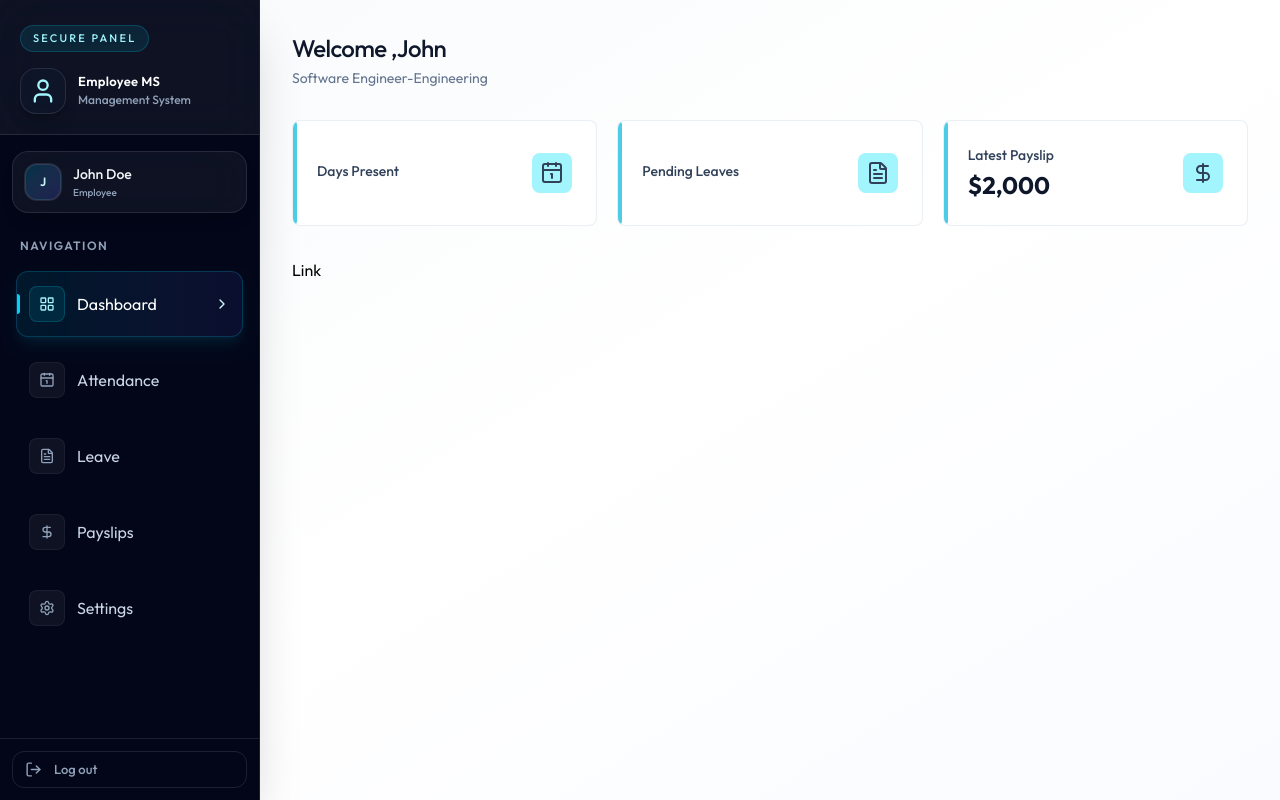
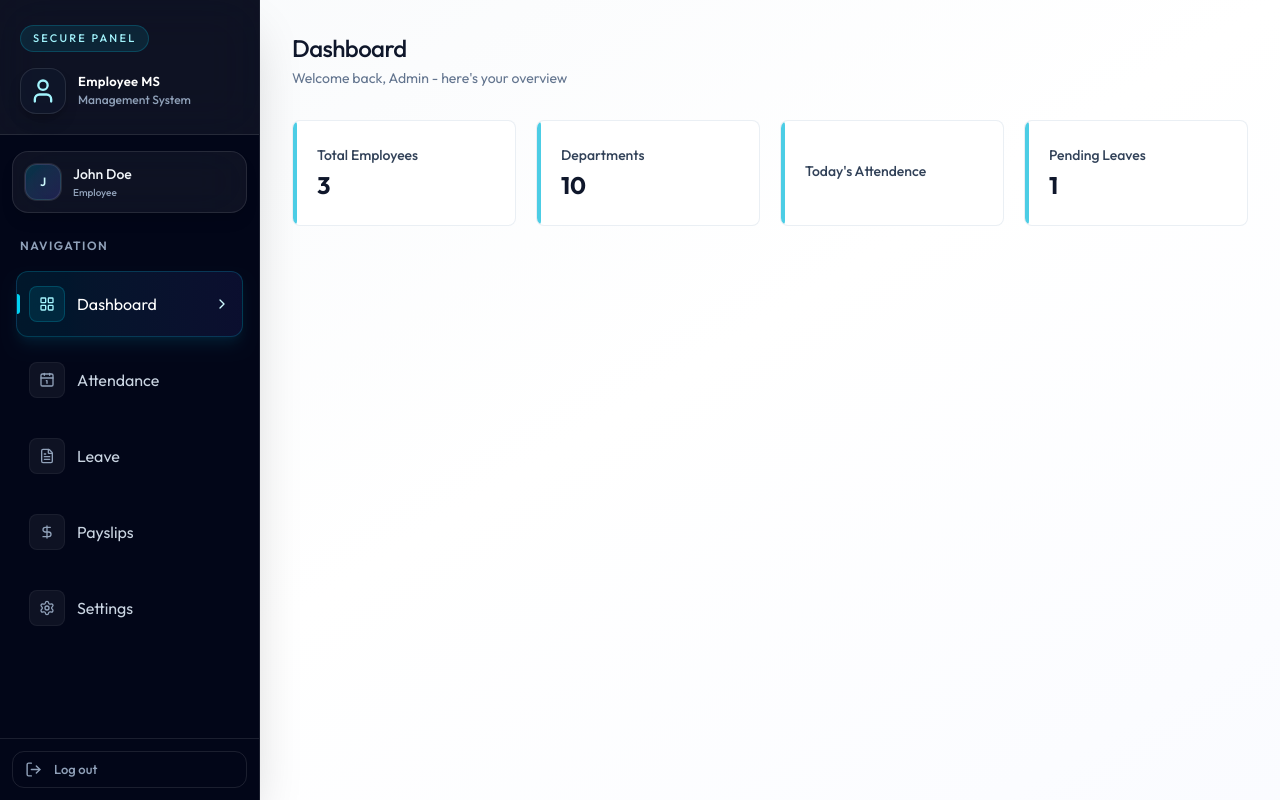
Before and after one commit to MayanthaS/Employee-Management-Systems, a React (Vite) app in the folder client/: page /dashboard in a window 1280 px wide. Built offline with nearby package versions, Linux system fonts and the light colour scheme.

Commit message:
Create UI of the admin dashboard

```diff
--- /dev/null
+++ b/client/src/components/AdminDashboard.jsx
@@ -0,0 +1,67 @@
+import {
+  Building2Icon,
+  Calendar1Icon,
+  FileTextIcon,
+  UserIcon,
+} from "lucide-react";
+import React from "react";
+
+const AdminDashboard = ({ data }) => {
+  const stats = [
+    {
+      icon: UserIcon,
+      value: data.totalEmployees,
+      label: "Total Employees",
+      subtitles: "Active worokforce",
+    },
+    {
+      icon: Building2Icon,
+      value: data.totalDepartments,
+      label: "Departments",
+      subtitles: "Organization units",
+    },
+    {
+      icon: Calendar1Icon,
+      value: data.totalAttendence,
+      label: "Today's Attendence",
+      subtitles: "Cheked in today",
+    },
+    {
+      icon: FileTextIcon,
+      value: data.pendingLeaves,
+      label: "Pending Leaves",
+      subtitles: "Awaiating approval",
+    },
+  ];
+  return (
+    <div className="animate-fade-in">
+      <div className="page-header">
+        <h1 className="page-title">Dashboard</h1>
+        <p className="page-subtitle">
+          Welcome back, Admin - here's your overview
+        </p>
+      </div>
+      <div className="grid grid-cols-1 sm:grid-cols-2 lg:grid-cols-4 gap-4 sm:gap-5 mb-8 ">
+        {stats.map((stats) => (
+          <div
+            key={stats.label}
+            className="card card-hover p-5 sm:p-6 relative overflow-hidden group flex items-center justify-between"
+          >
+            <div>
+              <div className="absolute left-0 top-0 bottom-0 w-1 rounded-r-full bg-cyan-500/70 group-hover:bg-cyan-500/70 " />
+              <p className="text-sm font-medium text-slate-700">
+                {stats.label}
+              </p>
+              <p className="text-2xl font-bold text-slate-900 mt-1">
+                {stats.value}
+              </p>
+            </div>
+            {/* <card.icon className="size-10 p-2 rounded-lg bg-cyan-200 text-slate-700 group-hover:bg-cyan-50 group-hover:text-cyan-600 transition-colors duration-200" /> */}
+          </div>
+        ))}
+      </div>
+    </div>
+  );
+};
+
+export default AdminDashboard;
--- a/client/src/components/EmployeeDashboard.jsx
+++ b/client/src/components/EmployeeDashboard.jsx
@@ -1,5 +1,11 @@
-import { Calendar1Icon, DollarSignIcon, FileTextIcon } from "lucide-react";
+import {
+  ArrowBigRightIcon,
+  Calendar1Icon,
+  DollarSignIcon,
+  FileTextIcon,
+} from "lucide-react";
 import React from "react";
+import { Link } from "react-router-dom";
 
 const EmployeeDashboard = ({ data }) => {
   const emp = data.employee;
@@ -51,7 +57,18 @@ const EmployeeDashboard = ({ data }) => {
           </div>
         ))}
       </div>
-      <div>Link</div>
+      <div className="flex flex-col sm:flex-row gap-3">
+        <Link
+          to="/attendence"
+          className="btn-primary text-center inline-flex items-center justify-center gap-2"
+        >
+          Mark Attendence
+          <ArrowBigRightIcon className="w-4 h-4" />
+        </Link>
+        <Link to="/leave" className="btn-secondary text-center  space-x-2">
+          Apply for Leave
+        </Link>
+      </div>
     </div>
   );
 };
--- a/client/src/index.css
+++ b/client/src/index.css
@@ -16,13 +16,13 @@
 
     /* Button styles */
     .btn-primary {
-        @apply bg-linear-to-r from-indigo-600 to-indigo-500 text-white px-5 py-2.5 rounded-md text-sm
-            hover:from-indigo-700 hover:to-indigo-600 transition-all duration-200 shadow-md shadow-indigo-500/25
+        @apply bg-linear-to-r from-cyan-600 to-cyan-500 text-white px-5 py-2.5 rounded-md text-sm
+            hover:from-cyan-700 hover:to-cyan-600 transition-all duration-200 shadow-md shadow-indigo-500/25
             active:scale-[0.98];
     }
     .btn-secondary {
         @apply bg-white text-slate-700 border border-slate-200 px-5 py-2.5 rounded-md text-sm
-            hover:bg-slate-50 hover:border-slate-300 transition-all duration-200;
+            hover:bg-cyan-50 hover:border-cyan-300 hover:text-cyan-600 transition-all duration-200;
     }
 
     /* Input, Select, Textarea styles */
@@ -30,7 +30,7 @@
     select,
     textarea {
         @apply w-full px-4 py-2.5 bg-slate-50/50 border border-slate-200 rounded-md
-            focus:outline-none focus:ring-2 focus:ring-indigo-500/20 focus:border-indigo-400
+            focus:outline-none focus:ring-2 focus:ring-indigo-500/20 focus:border-cyan-400
             transition-all duration-200 text-sm placeholder:text-slate-400;
     }
 
--- a/client/src/pages/Dashboard.jsx
+++ b/client/src/pages/Dashboard.jsx
@@ -1,10 +1,14 @@
 import React, { useEffect, useState } from "react";
-import { dummyEmployeeDashboardData } from "../assets/assets";
+import {
+  dummyAdminDashboardData,
+  dummyEmployeeDashboardData,
+} from "../assets/assets";
 import Loading from "../components/Loading";
 import EmployeeDashboard from "../components/EmployeeDashboard";
+import AdminDashboard from "../components/AdminDashboard";
 
 const Dashboard = () => {
-  const [data] = useState(dummyEmployeeDashboardData);
+  const [data] = useState(dummyAdminDashboardData);
   const [loading, setLoading] = useState(true);
 
   useEffect(() => {
@@ -20,7 +24,7 @@ const Dashboard = () => {
     return <p className="text-center py-12 text-slate-400">Failed Load Data</p>;
   }
   if (data.role === "ADMIN") {
-    return <div>admin Dashboard</div>;
+    return <AdminDashboard data={data} />;
   } else {
     return <EmployeeDashboard data={data} />;
   }
```
